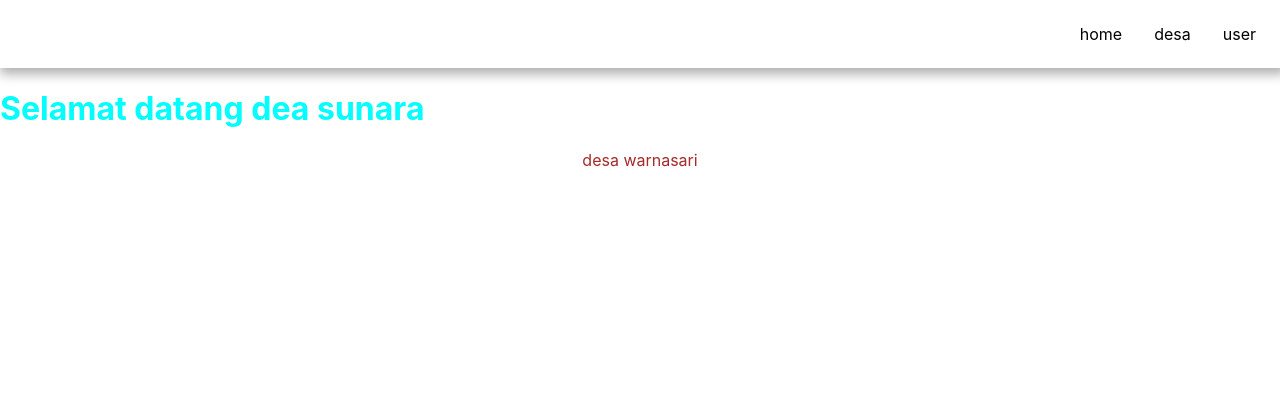
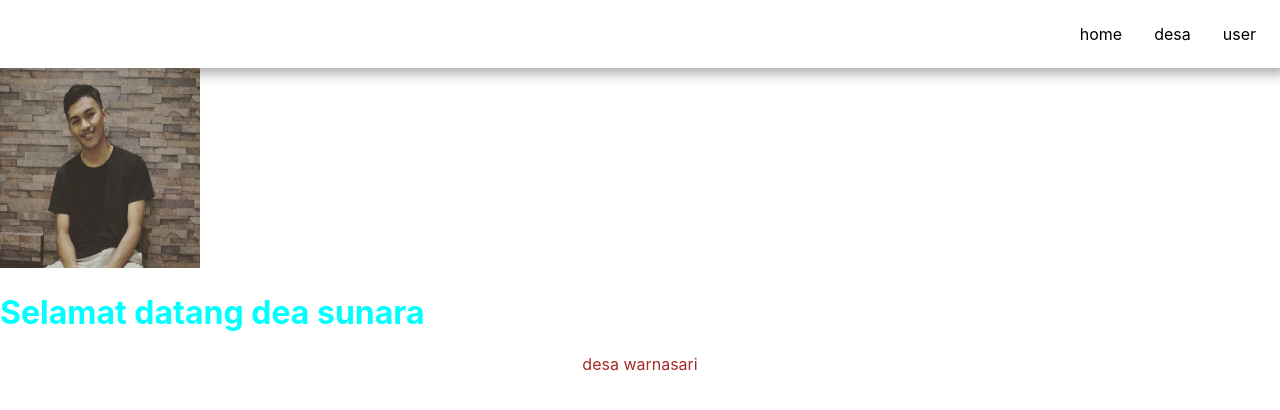
Before and after one commit to deasunara/desawarnasari, a Next.js app: page / in a window 1280 px wide. Shown: the top 410 px of the page. Built offline with nearby package versions, Linux system fonts and the light colour scheme.

Commit message:
menambahkan gambar

```diff
--- a/components/layout/index.tsx
+++ b/components/layout/index.tsx
@@ -6,14 +6,17 @@ import styles from './layout.module.css';
 
 interface LayoutProps {
     children: ReactNode;
-    pageTitle: string;
+    PageTitle: string;
 }
 export default function Layout(props: LayoutProps) {
-  const { children, pageTitle } = props;
+  const { children, PageTitle } = props;
   return (
     <>
       <Head>
-        <title>NextJs Basic | Home Page</title>
+        <title>
+          NextJs Basic |
+          {PageTitle}
+        </title>
         <meta name="description" content="Warnasari"/>
       </Head>
       <div className={styles.container}>
--- a/pages/index.tsx
+++ b/pages/index.tsx
@@ -1,17 +1,12 @@
-import Head from 'next/head';
 import styles from '../styles/Home.module.css';
 import Layout from '../components/layout';
+import Image from 'next/image';
 
 export default function Home() {
   return (
-    <>
-      <Head>
-        <title> nextJs Basic | Home page</title>
-        <meta name="description" content="Website NextJs Basic" />
-      </Head>
-      <Layout>
-        <h1 className={styles['title-homepage']}> Selamat datang dea sunara</h1>
-      </Layout>
-    </>
+    <Layout PageTitle="Home Page">
+      <Image src="/A4.png" width={200} height={200} />
+      <h1 className={styles['title-homepage']}> Selamat datang dea sunara</h1>
+    </Layout>
   );
 }
```
Also changed, not shown: public/A4.png (added).
